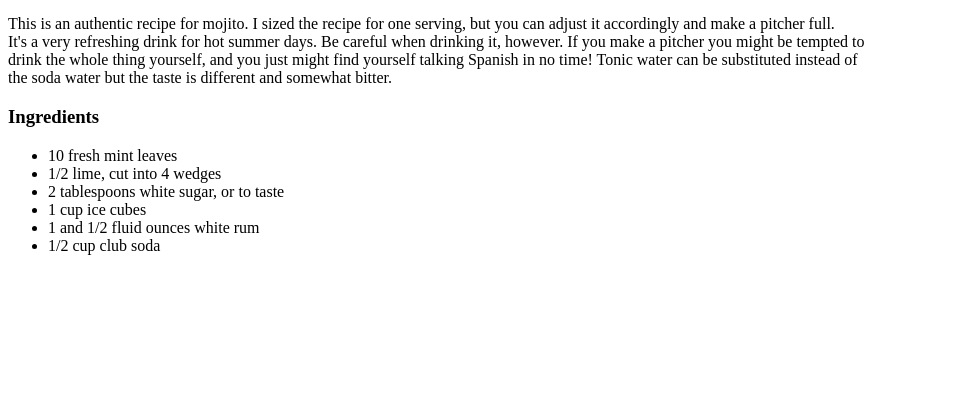
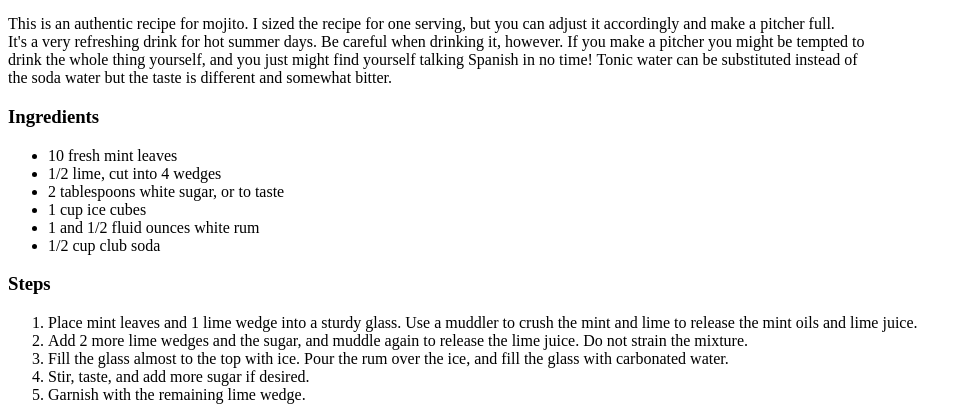
Before and after one commit to NiccoloBressler/odin-recipes, a plain HTML site: page recipes/mojito.html in a window 1280 px wide. Shown: the part 428-848 px from the top of the page, without its empty margins (0-968 px from the left). Before the commit the page ends 800 px from the top, so only its background shows below. Drawn offline with Linux system fonts and the light colour scheme.

Commit message:
Added steps

```diff
--- a/recipes/mojito.html
+++ b/recipes/mojito.html
@@ -23,5 +23,13 @@
             <li>1 and 1/2 fluid ounces white rum</li>
             <li>1/2 cup club soda</li>
         </ul>
+    <h3>Steps</h3>
+        <ol>
+            <li>Place mint leaves and 1 lime wedge into a sturdy glass. Use a muddler to crush the mint and lime to release the mint oils and lime juice.</li>
+            <li>Add 2 more lime wedges and the sugar, and muddle again to release the lime juice. Do not strain the mixture.</li>
+            <li>Fill the glass almost to the top with ice. Pour the rum over the ice, and fill the glass with carbonated water.</li>
+            <li>Stir, taste, and add more sugar if desired.</li>
+            <li>Garnish with the remaining lime wedge.</li>
+        </ol>
 </body>
 </html>
```
